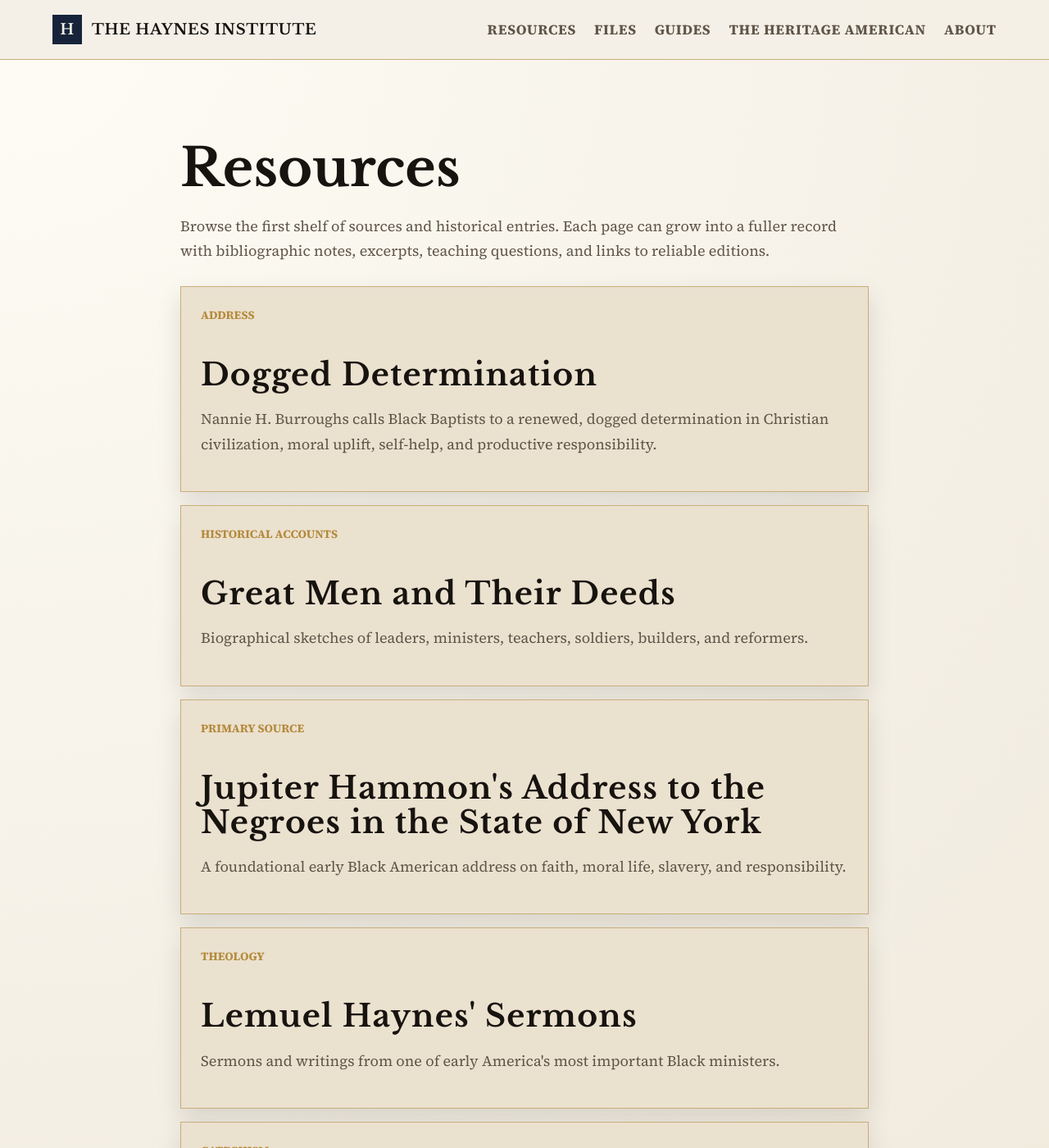
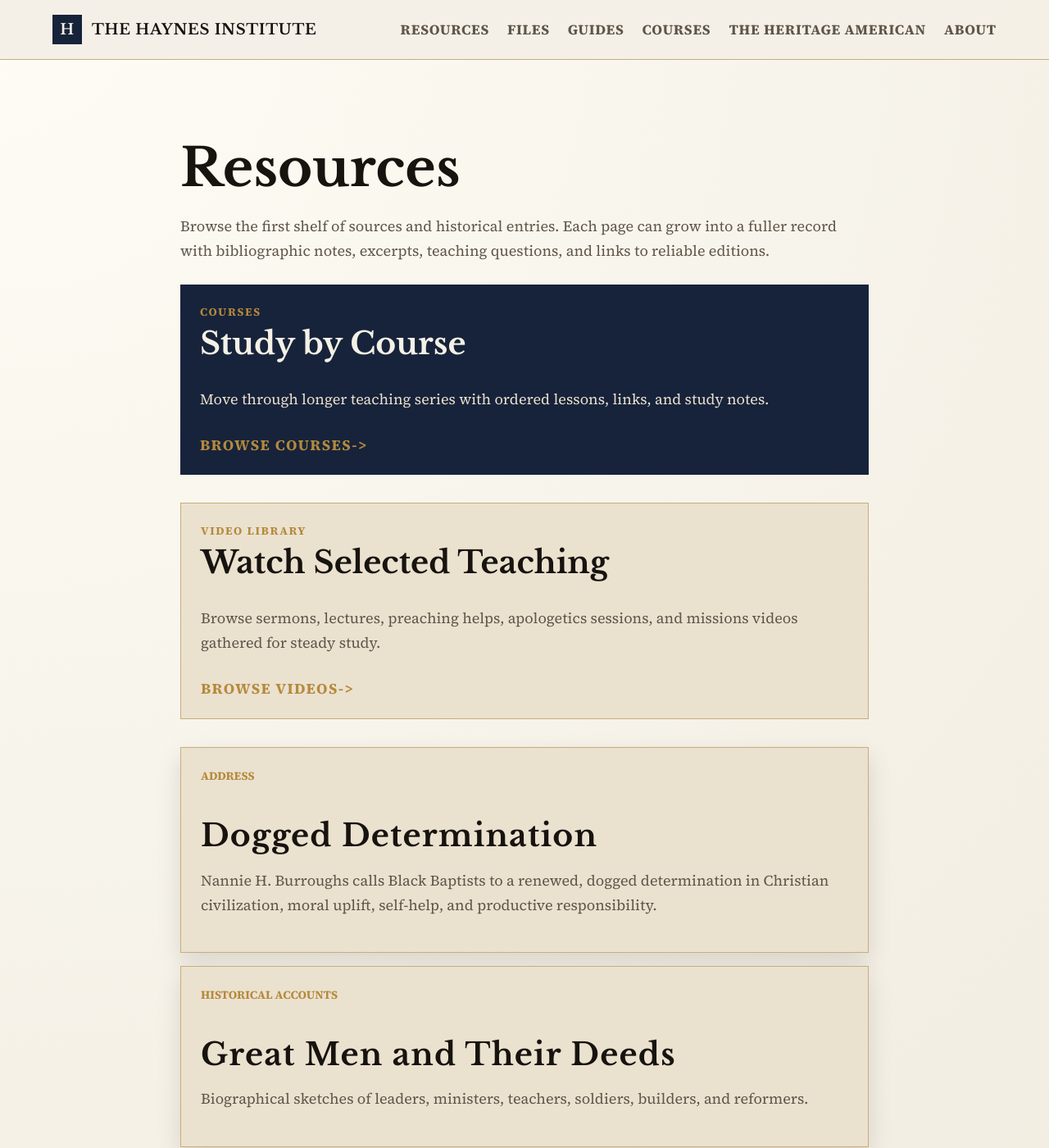
Before and after one commit to devguykyle/haynes-institute, a Jekyll site: the page built from resources.md, in a window 1280 px wide and 1400 px high. Shown: the whole window at 82% size. Built offline with Jekyll 4.4.1, drawn with Linux system fonts in a browser that asks for light colours.

Commit message:
added videos and courses

```diff
--- a/_layouts/default.html
+++ b/_layouts/default.html
@@ -28,6 +28,7 @@
           <a href="{{ '/resources/' | relative_url }}">Resources</a>
           <a href="{{ '/files/' | relative_url }}">Files</a>
           <a href="{{ '/guides/' | relative_url }}">Guides</a>
+          <a href="{{ '/courses/' | relative_url }}">Courses</a>
           <a href="{{ '/heritage-american/' | relative_url }}">The Heritage American</a>
           <a href="{{ '/about/' | relative_url }}">About</a>
         {% endif %}
--- a/assets/css/style.scss
+++ b/assets/css/style.scss
@@ -391,6 +391,106 @@ a {
   margin-top: 28px;
 }
 
+.resource-callout {
+  background: var(--blue);
+  color: var(--paper);
+  margin: 26px 0 34px;
+  padding: 24px;
+}
+
+.resource-callout span {
+  color: var(--gold);
+  display: block;
+  font-size: 0.76rem;
+  font-weight: 700;
+  letter-spacing: 0.12em;
+  margin-bottom: 8px;
+  text-transform: uppercase;
+}
+
+.resource-callout h2 {
+  margin-top: 0;
+}
+
+.resource-callout p {
+  color: #ebe1cf;
+}
+
+.resource-callout--light {
+  background: var(--panel);
+  border: 1px solid var(--line);
+  color: var(--ink);
+}
+
+.resource-callout--light p {
+  color: var(--muted);
+}
+
+.course-list {
+  display: grid;
+  gap: 12px;
+  margin-top: 30px;
+}
+
+.course-lesson {
+  align-items: center;
+  background: var(--panel);
+  border: 1px solid var(--line);
+  display: grid;
+  gap: 8px 18px;
+  grid-template-columns: 92px minmax(0, 1fr) auto;
+  padding: 18px 20px;
+  text-decoration: none;
+}
+
+.course-lesson span,
+.course-lesson em {
+  color: var(--gold);
+  font-size: 0.76rem;
+  font-style: normal;
+  font-weight: 700;
+  letter-spacing: 0.1em;
+  text-transform: uppercase;
+}
+
+.course-lesson strong {
+  font-family: var(--serif);
+  font-size: 1.14rem;
+}
+
+.video-library {
+  display: grid;
+  gap: 14px;
+  margin: 20px 0 42px;
+}
+
+.video-card {
+  background: var(--panel);
+  border: 1px solid var(--line);
+  display: block;
+  padding: 20px;
+  text-decoration: none;
+}
+
+.video-card span {
+  color: var(--gold);
+  display: block;
+  font-size: 0.76rem;
+  font-weight: 700;
+  letter-spacing: 0.1em;
+  margin-bottom: 8px;
+  text-transform: uppercase;
+}
+
+.video-card h2 {
+  font-size: clamp(1.15rem, 2.2vw, 1.55rem);
+  margin: 0 0 8px;
+}
+
+.video-card p {
+  margin-bottom: 0;
+}
+
 .publication-hero {
   border-bottom: 1px solid var(--line);
   margin-bottom: 34px;
@@ -539,4 +639,9 @@ a {
   .resource-meta div {
     grid-template-columns: 1fr;
   }
+
+  .course-lesson {
+    align-items: start;
+    grid-template-columns: 1fr;
+  }
 }
--- a/resources.md
+++ b/resources.md
@@ -7,6 +7,20 @@ layout: page
 # Resources
 
 Browse the first shelf of sources and historical entries. Each page can grow into a fuller record with bibliographic notes, excerpts, teaching questions, and links to reliable editions.
+
+<div class="resource-callout">
+  <span>Courses</span>
+  <h2>Study by Course</h2>
+  <p>Move through longer teaching series with ordered lessons, links, and study notes.</p>
+  <a class="text-link" href="{{ '/courses/' | relative_url }}">Browse courses</a>
+</div>
+
+<div class="resource-callout resource-callout--light">
+  <span>Video Library</span>
+  <h2>Watch Selected Teaching</h2>
+  <p>Browse sermons, lectures, preaching helps, apologetics sessions, and missions videos gathered for steady study.</p>
+  <a class="text-link" href="{{ '/videos/' | relative_url }}">Browse videos</a>
+</div>
 
 <div class="resource-index">
   {% assign resources = site.resources | sort: "title" %}
```
Also changed, not shown: courses.md (added, +18 -0 lines), courses/attributes-of-god.md (added, +113 -0 lines), videos.md (added, +204 -0 lines).
